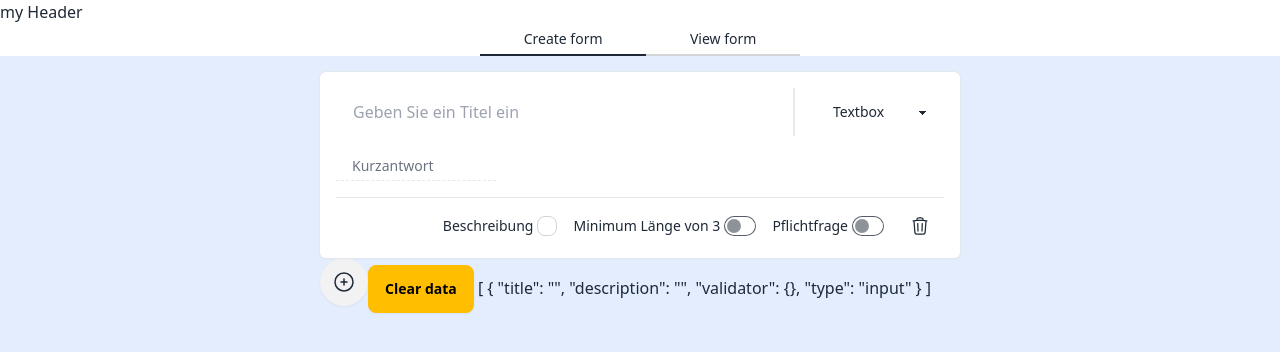
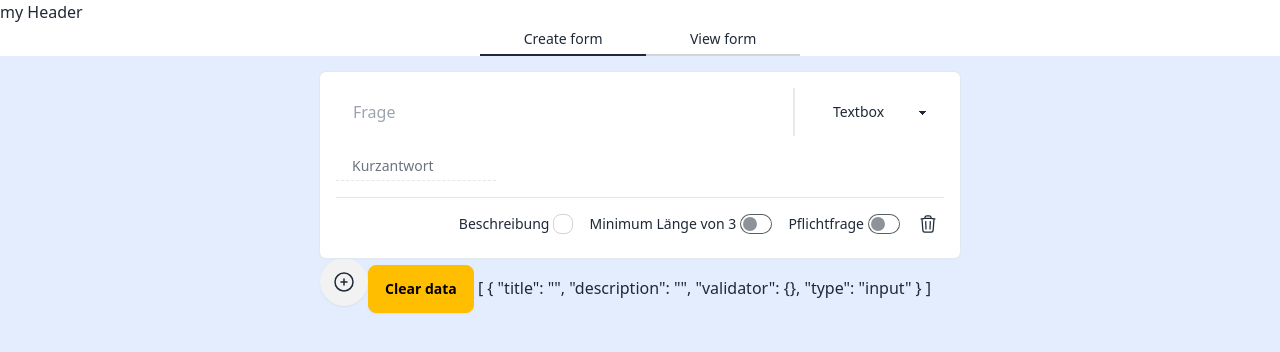
Before and after one commit to dgschel/EasySurvey, an Angular app: page /home in a window 1280 px wide. Both pictures are taken after a click on the button 344 px from the left and 96 px from the top of the page. Shown: the top 352 px of the page. Built offline with nearby package versions, Linux system fonts and the light colour scheme.

Commit message:
remove button and text translation

```diff
--- a/src/app/shared/feature/create-survey-group/create-survey-group.component.html
+++ b/src/app/shared/feature/create-survey-group/create-survey-group.component.html
@@ -1,16 +1,16 @@
 <app-basic-card>
   <div class="card-body grid gap-4">
     <div class="flex w-full">
-      <input type="text" class="input w-full" placeholder="Geben Sie ein Titel ein" [(ngModel)]="surveyBaseModel.title">
+      <input type="text" class="input w-full" placeholder="Frage" [(ngModel)]="surveyBaseModel.title">
       <div class="divider divider-horizontal"></div>
       <app-create-component (cmpTypeOutput)="onCreateComponent($event)" />
     </div>
     @if (hasDescription) {
-    <input type="text" class="input input-sm ps-4 pe-4 w-full" placeholder="Geben Sie optional eine Beschreibung ein"
+    <input type="text" class="input input-sm ps-4 pe-4 w-full" placeholder="Beschreibung"
       [(ngModel)]="surveyBaseModel.description">
     }
     <ng-container #component></ng-container>
-    <div class="card-actions items-center justify-end border-t pt-1 -mb-2">
+    <div class="card-actions items-center justify-end border-t pt-2">
       <div class="form-control">
         <label class="label cursor-pointer">
           <span class="label-text mr-1">Beschreibung</span>
@@ -31,7 +31,7 @@
             (change)="setValidatorFn('required', required.checked)" />
         </label>
       </div>
-      <button type="button" class="btn btn-ghost btn-circle" (click)="remove.emit()"><svg
+      <button type="button" class="btn btn-sm btn-ghost btn-circle" (click)="remove.emit()"><svg
           xmlns="http://www.w3.org/2000/svg" fill="none" viewBox="0 0 24 24" stroke-width="1.5" stroke="currentColor"
           class="size-5">
           <path stroke-linecap="round" stroke-linejoin="round"
--- a/src/app/shared/feature/form-select/form-select.component.html
+++ b/src/app/shared/feature/form-select/form-select.component.html
@@ -1,4 +1,3 @@
 <div class="flex flex-col gap-2">
   <ng-container #host></ng-container>
 </div>
-<button class="btn btn-primary" (click)="addComponent()">add</button>
```
